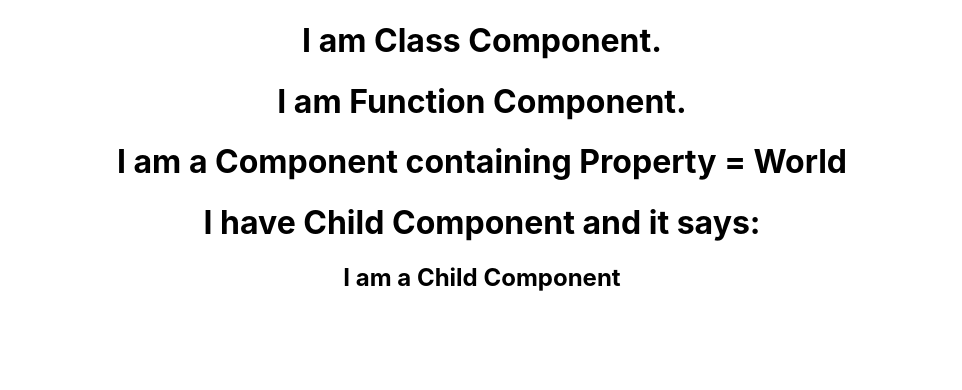
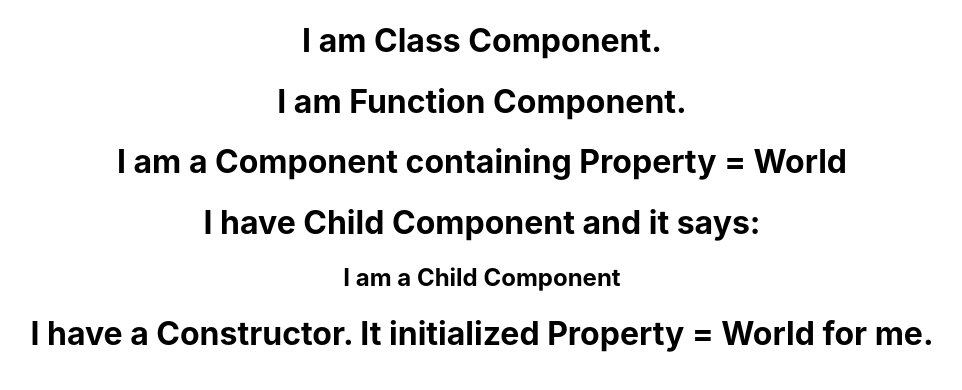
Before and after one commit to dev098karan/Learn-React, a React (Create React App) app in the folder my-app/: page / in a window 1280 px wide. Shown: the top 390 px of the page, without its empty margins (158-1120 px from the left). Built offline with nearby package versions, Linux system fonts and the light colour scheme.

Commit message:
Use of Constructor in React Component
Use of Constructor in React Component

- Component Properties should be kept in an object called state.
- super() function executes Parent Component's Constructor.

```diff
--- a/my-app/src/App.js
+++ b/my-app/src/App.js
@@ -3,6 +3,7 @@ import ClassComponent from './components/ClassComponent';
 import FunctionComponent from './components/FunctionComponent';
 import PropsInComponent from './components/PropsInComponent';
 import ComponentInComponent from './components/ComponentInComponent';
+import ConstructorInComponent from './components/ConstructorInComponent';
 
 function App() {
   return (
@@ -11,6 +12,7 @@ function App() {
       <FunctionComponent />
       <PropsInComponent property="World" />
       <ComponentInComponent />
+      <ConstructorInComponent />
     </div>
   );
 }
--- /dev/null
+++ b/my-app/src/components/ConstructorInComponent.js
@@ -0,0 +1,13 @@
+import React from 'react';
+
+class ConstructorInComponent extends React.Component {
+    constructor() {
+        super();
+        this.state = { property: "World" };
+    }
+    render() {
+        return <h1>I have a Constructor. It initialized Property = {this.state.property} for me.</h1>
+    }
+}
+
+export default ConstructorInComponent;
```
